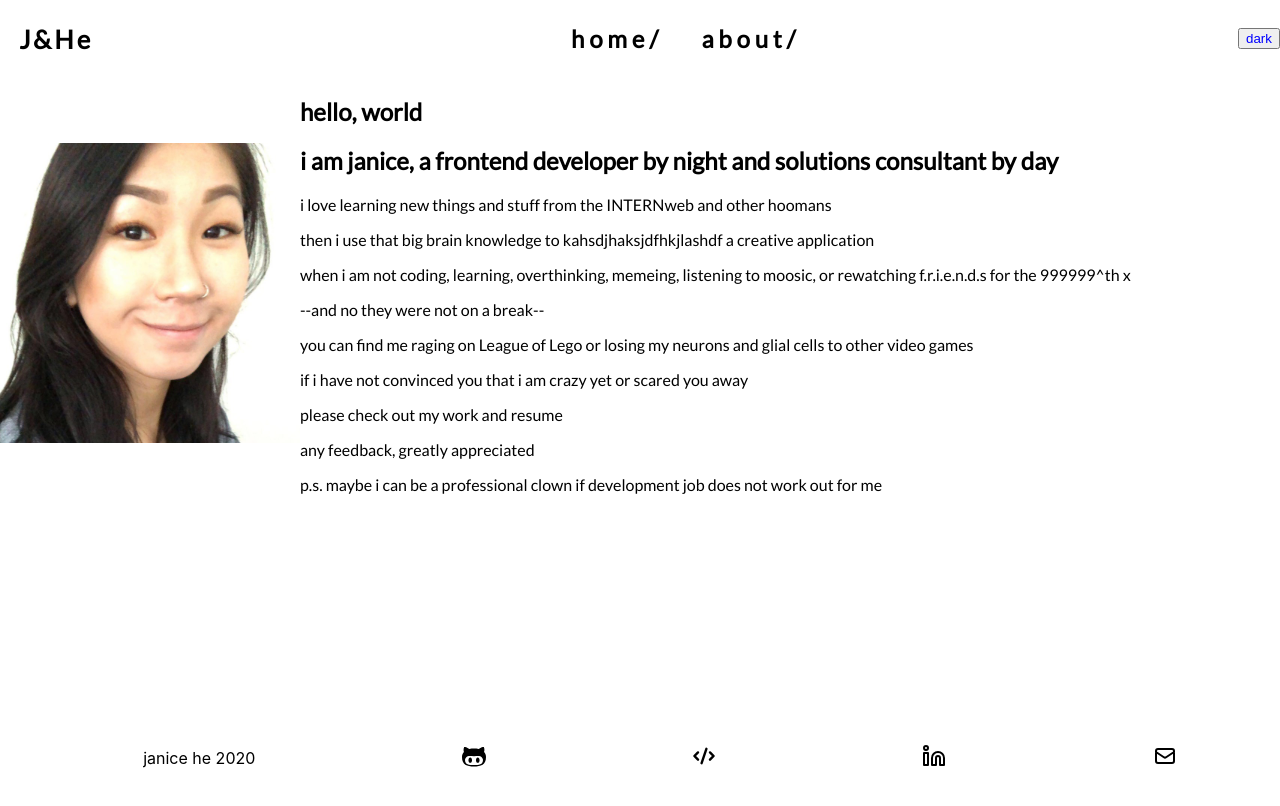
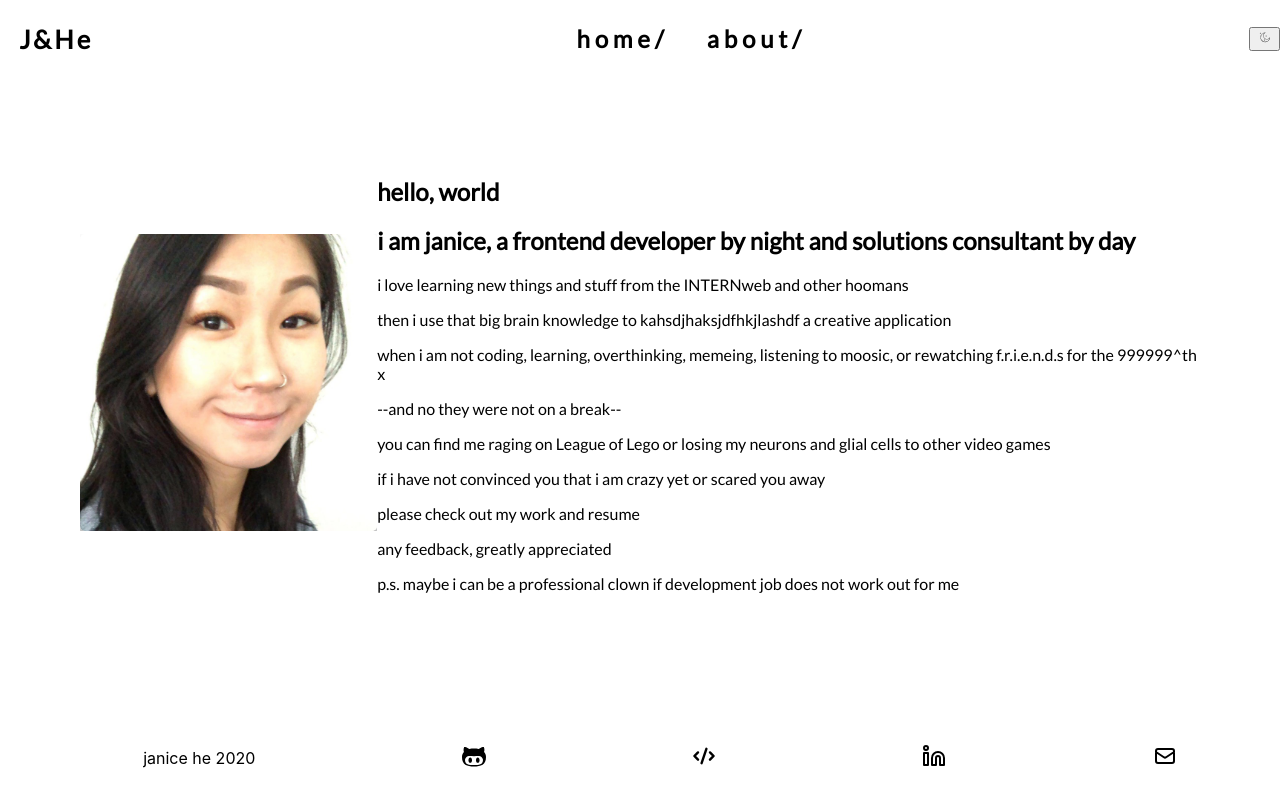
Before and after one commit to JaniceHe26/portfolio-nextjs, a Next.js app: page /about in a window 1280 px wide. Shown: the top 806 px of the page. Built offline with nearby package versions, Linux system fonts and the light colour scheme.

Commit message:
added button and changed profile picture

```diff
--- a/src/components/Button/Button.tsx
+++ b/src/components/Button/Button.tsx
@@ -1,6 +1,7 @@
 import React, { useContext } from 'react';
 import { ThemeContext } from '../Context/ThemeContext';
-import light from '../../assets/light.svg';
+import Image from 'next/image';
+
 
 const Button: React.FC = () => {
   const { toggleTheme, theme } = useContext(ThemeContext);
@@ -9,8 +10,9 @@ const Button: React.FC = () => {
     <>
     {theme === 'dark' ?
 
-      <button className='btn' onClick={toggleTheme}>light</button> :
-      <button className='btn' onClick={toggleTheme}>dark</button>
+      <button className='btn' onClick={toggleTheme}><Image src="/static/assets/images/light.svg" alt="Light mode button" width={15} height={15} />
+      </button> :
+      <button className='btn' onClick={toggleTheme}><Image src="/static/assets/images/crescentmoon.svg" alt="Light mode button" width={15} height={15} /></button>
     }
     </>
   )
--- a/src/styles/components/about.scss
+++ b/src/styles/components/about.scss
@@ -1,12 +1,12 @@
-.img-profile {
-  width: 12.5rem;
-  height: 12.5rem;
-  border-radius: 50%;
-  margin-right: 1rem;
+.profile-img {
+  border-radius: 5px;
+  box-shadow: 0 14px 28px rgba(0,0,0,0.25), 0 10px 10px rgba(0,0,0,0.22);
 }
 
 .about-container {
   display: flex;
   align-items: center;
+  justify-content: space-evenly;
   font-family: 'Lato', 'san-serif';
+  margin: 5rem;
 }
```
Also changed, not shown: public/static/assets/images/crescentmoon.png (added), public/static/assets/images/crescentmoon.svg (added).
